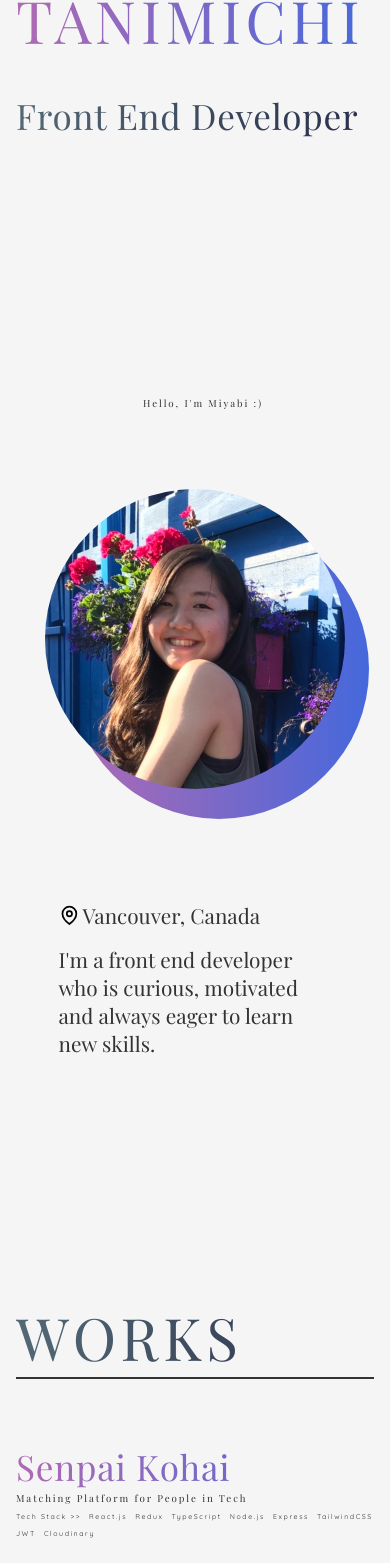
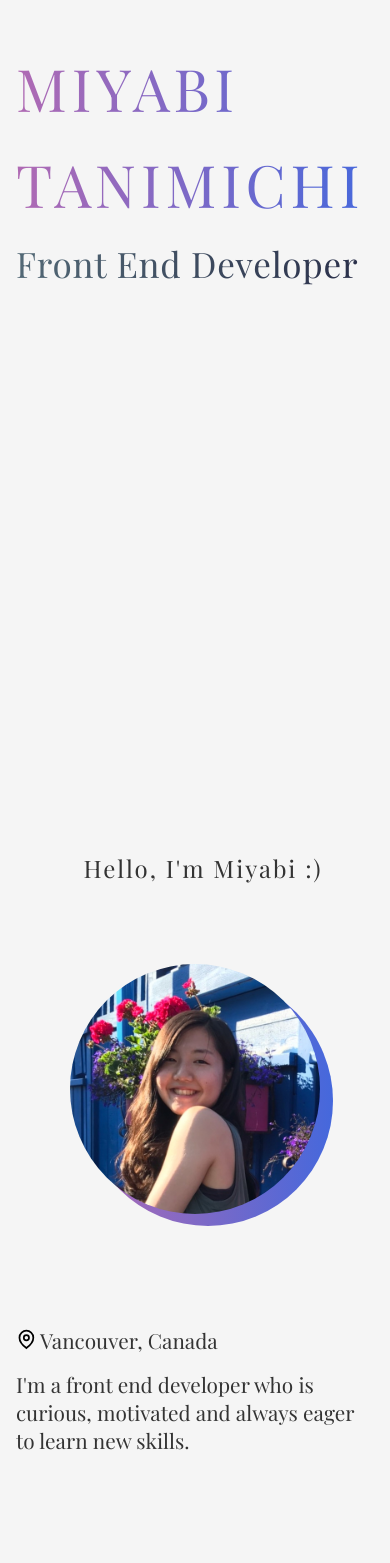
Before and after one commit to miyabitanimchi/my-portfolio-ver2, a Next.js app: page / in a window 390 px wide. Shown: the part 228-1791 px from the top of the page. Built offline with nearby package versions, Linux system fonts and the light colour scheme; a web font is replaced by a local one.

Commit message:
add responsive style

```diff
--- a/components/layouts/Layout.tsx
+++ b/components/layouts/Layout.tsx
@@ -6,15 +6,6 @@ import Head from "next/head";
 const Layout: React.FC = ({ children }) => {
   return (
     <div className="content">
-      <Head>
-        <title>Miyabi Tanimichi</title>
-        <meta name="description" content="Generated by create next app" />
-        <meta
-          name="viewport"
-          content="initial-scale=1.0, width=device-width"
-        ></meta>
-        <link rel="icon" href="/favicon.ico" />
-      </Head>
       <Header />
       {children}
       <Footer />
--- a/components/layouts/aboutSection/About.module.scss
+++ b/components/layouts/aboutSection/About.module.scss
@@ -9,7 +9,7 @@
     margin-bottom: $section-mb-sm;
   }
   .aboutContainer {
-    padding: 0 5rem;
+    width: 100%;
     .title {
       margin-bottom: 5rem;
       padding-left: 1rem;
@@ -29,8 +29,12 @@
       .imgWrap {
         position: relative;
         .imgBox {
-          width: 300px;
-          height: 300px;
+          width: 350px;
+          height: 350px;
+          @include mobile {
+            width: 250px;
+            height: 250px;
+          }
           border-radius: 50%;
 
           .image {
@@ -42,16 +46,21 @@
           }
         }
         .imgDecoration {
-          width: 300px;
-          height: 300px;
+          width: 350px;
+          height: 350px;
+          @include mobile {
+            width: 250px;
+            height: 250px;
+          }
           border-radius: 50%;
           position: absolute;
-          top: 10%;
-          left: 8%;
+          top: 5%;
+          left: 5%;
         }
       }
       .descriptionWrap {
         margin-left: 5rem;
+        width: 100%;
         @include tablet {
           margin: 7rem 0 0;
         }
@@ -63,12 +72,15 @@
             margin-left: 0.2rem;
           }
         }
-        .description {
-          width: 50vw;
-          @include tablet {
-            width: 70vw;
-          }
-        }
+        // .description {
+        //   width: 50vw;
+        //   @include tablet {
+        //     width: 70vw;
+        //   }
+        //   @include mobile {
+        //     width: 40vw;
+        //   }
+        // }
       }
     }
   }
--- a/components/layouts/aboutSection/AboutSection.tsx
+++ b/components/layouts/aboutSection/AboutSection.tsx
@@ -13,7 +13,7 @@ const AboutSection = () => (
       className={styles.aboutContainer}
       animateOnce={true}
     >
-      <h3 className={`${styles.title} ${utilStyles.heading2Xl}`}>
+      <h3 className={`${styles.title} ${utilStyles.heading2XlFixed}`}>
         Hello, I'm Miyabi :)
       </h3>
       <div className={styles.imgDescriptionWrap}>
--- a/components/layouts/heroSection/Hero.module.scss
+++ b/components/layouts/heroSection/Hero.module.scss
@@ -9,17 +9,27 @@
   @include smTablet {
     margin-bottom: $section-mb-sm;
   }
-  display: flex;
+  @include tablet {
+    height: 90vh;
+    display: flex;
+    align-items: center;
+  }
   .heroWrap {
     width: 100%;
     overflow: hidden;
     .heroFName {
       animation: slideLeftToRight 0.7s;
       padding: 1rem 0;
+      @include mobile {
+        padding: 0.5rem 0;
+      }
     }
     .heroLName {
       animation: rightToLeft 0.7s;
       padding: 1rem 0;
+      @include mobile {
+        padding: 0.5rem 0;
+      }
     }
     .jobPositionWrap {
       overflow: hidden;
@@ -28,6 +38,10 @@
         padding: 1rem 0;
         margin-top: 0%;
         animation: bottomToTop 2s;
+        @include mobile {
+          padding: 0.5rem 0;
+          margin-bottom: 8rem;
+        }
       }
     }
   }
--- a/components/layouts/worksSection/Works.module.scss
+++ b/components/layouts/worksSection/Works.module.scss
@@ -12,21 +12,34 @@
     .title {
       margin-bottom: 4rem;
       border-bottom: 2px solid;
+      @include smMobile {
+        margin-bottom: 3rem;
+      }
     }
     .projectWrap {
       cursor: pointer;
       padding: 1rem 0;
       @include tablet {
-        padding: 0;
+        padding: 0.5rem 0;
+      }
+      @include tablet {
+        &:active {
+          opacity: 0.6;
+        }
       }
       .workTitle {
         transition: all 1s;
-        &:hover {
-          transform: translateX(2rem);
+        @include mobile {
+          margin-bottom: 0.5rem;
         }
+        @include pc {
+          &:hover {
+            transform: translateX(2rem);
+          }
 
-        &:hover + .projectDetails {
-          opacity: 1;
+          &:hover + .projectDetails {
+            opacity: 1;
+          }
         }
       }
       .projectDetails {
@@ -45,6 +58,7 @@
           font-family: $second-font-family;
           @include tablet {
             gap: 0.5rem;
+            margin-top: 0.7rem;
           }
         }
       }
--- a/components/layouts/worksSection/WorksSection.tsx
+++ b/components/layouts/worksSection/WorksSection.tsx
@@ -36,13 +36,11 @@ const WorksSection = ({ projectsData }: { projectsData: IProjectData[] }) => (
                   className={`${styles.techStackWrap} ${utilStyles.headingXl}`}
                 >
                   <div>Tech Stack {">>"} </div>
-                  {/* <div> */}
                   {project.teckStack.map((techstack) => (
                     <div className={styles.techStack} key={techstack}>
                       <span>{techstack}</span>
                     </div>
                   ))}
-                  {/* </div> */}
                 </div>
               </div>
             </div>
--- a/styles/abstructs/_mixins.scss
+++ b/styles/abstructs/_mixins.scss
@@ -5,7 +5,7 @@ $tb: 1024px;
 $pc: 1025px;
 
 @mixin smMobile {
-  @media screen and (max-width: $sm) {
+  @media screen and (max-width: $s-mb) {
     @content;
   }
 }
--- a/styles/utils.module.scss
+++ b/styles/utils.module.scss
@@ -16,7 +16,7 @@
   }
   @include mobile {
     line-height: 5rem;
-    letter-spacing: 2rem;
+    letter-spacing: 0.4rem;
   }
   @include smMobile {
     letter-spacing: 0.3rem;
@@ -51,12 +51,36 @@
   font-size: 2.5vw;
   letter-spacing: 0.12rem;
   font-weight: 100;
+  @include smTablet {
+    font-size: 3.5vw;
+  }
+  @include mobile {
+    font-size: 4vw;
+  }
+}
+
+.heading2XlFixed {
+  font-size: 2.5rem;
+  letter-spacing: 0.12rem;
+  font-weight: 100;
+  @include smTablet {
+    font-size: 2rem;
+  }
+  @include mobile {
+    font-size: 1.5rem;
+  }
 }
 
 .headingXl {
   font-size: 1.8vw;
   letter-spacing: 0.1rem;
   margin: 1rem auto;
+  @include smTablet {
+    font-size: 2.5vw;
+  }
+  @include mobile {
+    font-size: 3vw;
+  }
 }
 
 .headingLg {
```
